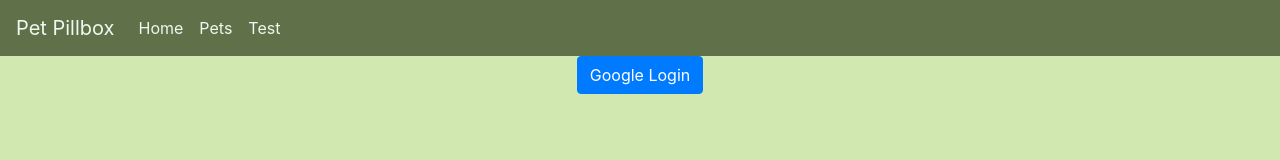
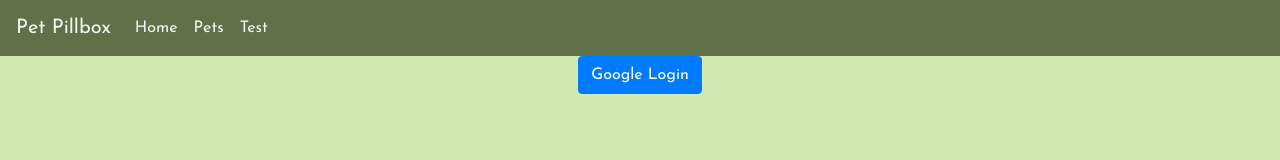
Before and after one commit to spookycutie08/pet-pillbox, a React (Create React App) app in the folder Pet_Pillbox.ui/: page /auth in a window 1280 px wide. Shown: the top 160 px of the page. Built offline with nearby package versions, Linux system fonts and the light colour scheme; no server answers.

Commit message:
added font style

```diff
--- a/Pet_Pillbox.ui/public/index.html
+++ b/Pet_Pillbox.ui/public/index.html
@@ -1,13 +1,20 @@
 <!DOCTYPE html>
 <html lang="en">
+
 <head>
   <meta charset="utf-8" />
   <meta name="viewport" content="width=device-width, initial-scale=1" />
   <meta name="theme-color" content="#000000" />
   <script src="https://kit.fontawesome.com/c0c98800ba.js" crossorigin="anonymous"></script>
+
+  <link rel="preconnect" href="https://fonts.gstatic.com">
+<link href="https://fonts.googleapis.com/css2?family=Josefin+Sans&display=swap" rel="stylesheet">
+
   <title>Pet Pillbox</title>
 </head>
+
 <body>
   <div id="root"></div>
 </body>
+
 </html>
--- a/Pet_Pillbox.ui/src/styles/index.scss
+++ b/Pet_Pillbox.ui/src/styles/index.scss
@@ -5,9 +5,7 @@ body {
   background-color: $green_tea;
   color: $charcoal;
   margin: 0;
-  font-family: -apple-system, BlinkMacSystemFont, 'Segoe UI', 'Roboto', 'Oxygen',
-    'Ubuntu', 'Cantarell', 'Fira Sans', 'Droid Sans', 'Helvetica Neue',
-    sans-serif;
+  font-family: 'Josefin Sans', sans-serif;
   -webkit-font-smoothing: antialiased;
   -moz-osx-font-smoothing: grayscale;
 }
```
Lines whose indentation alone changed are shown as unchanged.
